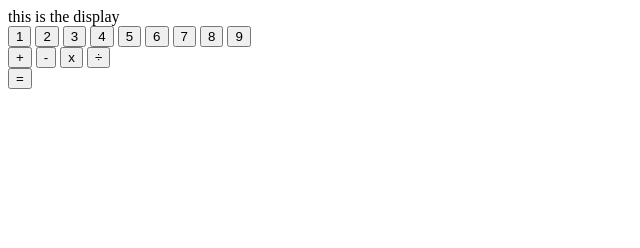
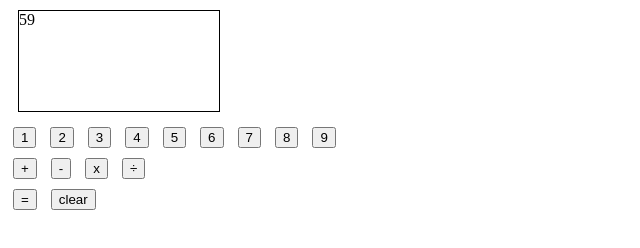
Before and after one commit to afyqeyzar/calculator_js, a plain HTML site: page index.html in a window 1280 px wide. Shown: the whole page, without its empty margins (0-640 px from the left). Drawn offline with Linux system fonts and the light colour scheme.

Commit message:
added id to buttons

```diff
--- a/index.html
+++ b/index.html
@@ -11,17 +11,17 @@
         <script src="script.js" async defer></script>
     </head>
     <body>
-        <div id="display">this is the display</div>
+        <div id="display"></div>
         <div class="buttons">
-            <button>1</button>
-            <button>2</button>
-            <button>3</button>
-            <button>4</button>
-            <button>5</button>
-            <button>6</button>
-            <button>7</button>
-            <button>8</button>
-            <button>9</button>
+            <button id="one">1</button>
+            <button id="two">2</button>
+            <button id="three">3</button>
+            <button id="four">4</button>
+            <button id="five">5</button>
+            <button id="six" >6</button>
+            <button id="seven">7</button>
+            <button id="eight">8</button>
+            <button id="nine">9</button>
         </div>
         <div class="operator">
             <button>+</button>
@@ -30,6 +30,7 @@
             <button>÷</button>
         </div>
         <button id="equal">=</button>
+        <button id="clear">clear</button>
 
     </body>
 </html>
--- a/script.js
+++ b/script.js
@@ -17,3 +17,12 @@ function divide(num1, num2){
 function operate(operator, num1, num2){
     return operator(num1, num2)
 }
+
+const displayBox = document.querySelector('#display')
+var displayValue = 0
+
+function display(number){
+    displayBox.textContent = number
+}
+
+display(59)
--- a/style.css
+++ b/style.css
@@ -0,0 +1,10 @@
+#display{
+    border: 1px solid black;
+    margin: 10px;
+    height: 100px;
+    width: 200px;
+}
+
+button{
+    margin: 5px;
+}
```
